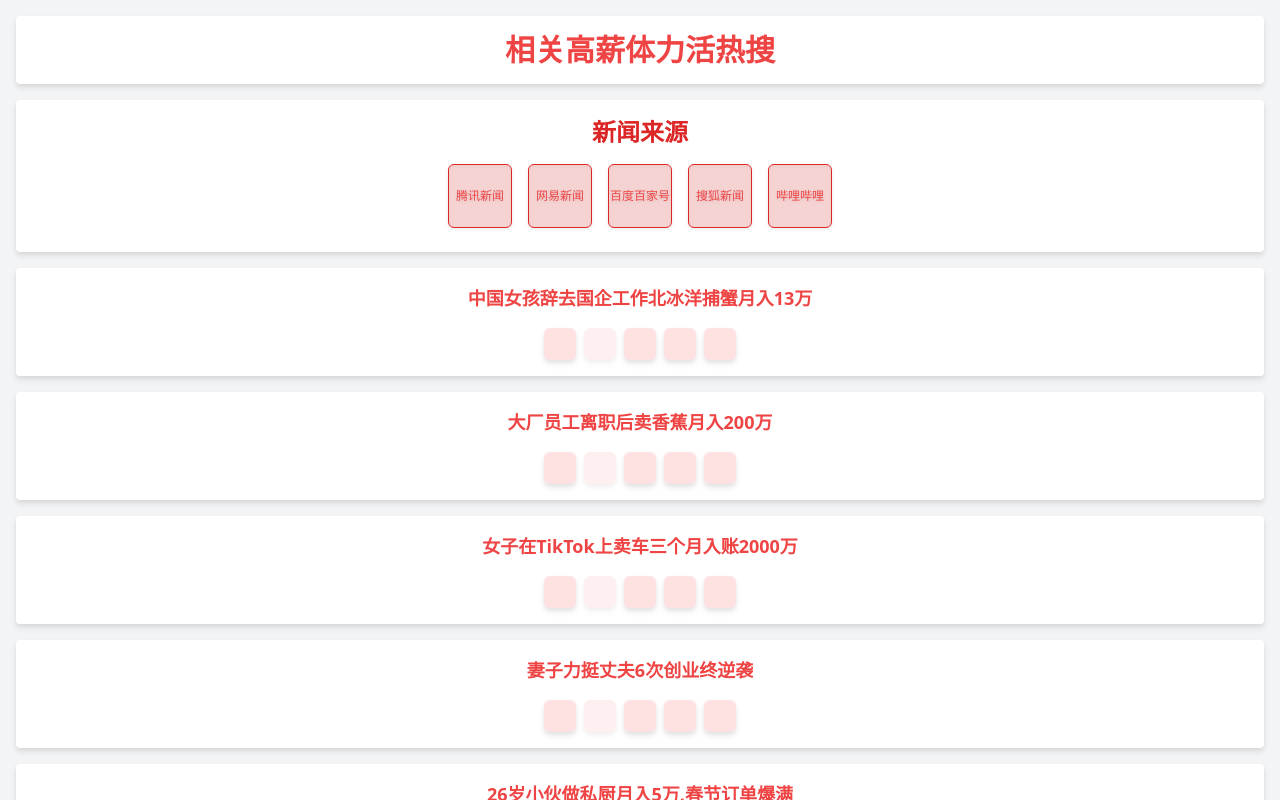
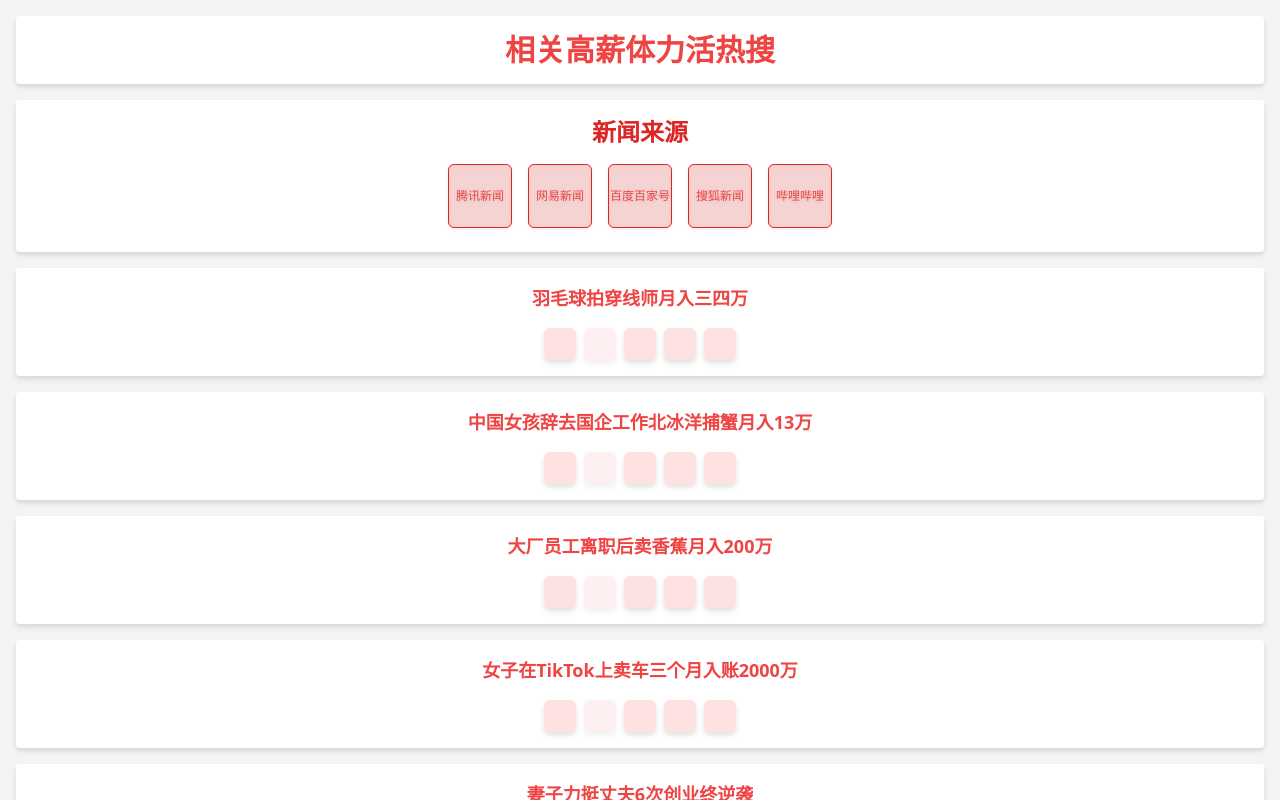
Before and after one commit to Muromi-Rikka/manual-labour, a React app: page / in a window 1280 px wide. Built offline with nearby package versions, Linux system fonts and the light colour scheme; the HTML template or start-up script is replaced by a standard one.

Commit message:
羽毛球拍穿线师月入三四万

```diff
--- a/src/data.ts
+++ b/src/data.ts
@@ -353,6 +353,17 @@ export const NewsData: NewsDataItem[] = [
     ]),
     date: 202311,
   },
+  {
+    title: "羽毛球拍穿线师月入三四万",
+    date: 202408,
+    link: generateLinkList([
+      ["tencent", "20240812A03A2100"],
+      ["netease", "J9DGM8G90529SM26"],
+      ["sohu", "800198581_121332524"],
+      ["baidu", "1807145949324826403"],
+      ["bilibili", ""],
+    ]),
+  },
 ].sort((x, y) => y.date - x.date);
 /**
  link: generateLinkList([
```
